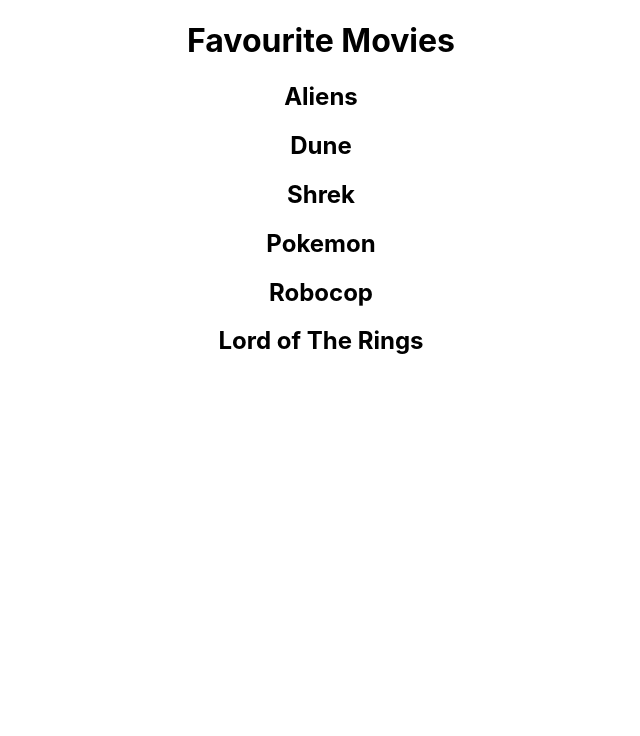
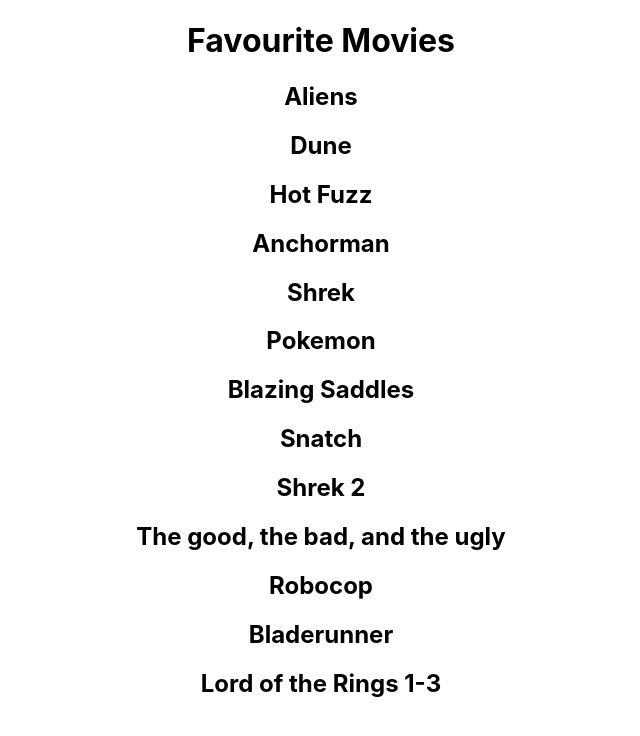
Before and after one commit to Dunconius/react-props, a React (Create React App) app: page / in a window 1280 px wide. Shown: the top 736 px of the page, without its empty margins (319-959 px from the left). Built offline with nearby package versions, Linux system fonts and the light colour scheme.

Commit message:
feat: index apps with children

```diff
--- a/index.html
+++ /dev/null
@@ -1 +0,0 @@
-<h1></h1>
--- a/src/components/MovieList.jsx
+++ b/src/components/MovieList.jsx
@@ -3,11 +3,21 @@
 
 let favouriteMovies = [
     "Aliens",
-    "Dune",
-    "Shrek",
-    "Pokemon",
-    "Robocop",
-    "Lord of The Rings"
+	"Dune",
+	"Hot Fuzz",
+	"",
+	"Anchorman",
+	"Shrek",
+	"Pokemon",
+	"",
+	"Blazing Saddles",
+	"Snatch",
+	"Shrek 2",
+	"The good, the bad, and the ugly",
+	"Robocop",
+	"",
+	"Bladerunner",
+	"Lord of the Rings 1-3"
 ];
 
 export default function MovieList(){
@@ -15,6 +25,11 @@
     return (
         <section>
             {favouriteMovies.map((movie, index) => {
+
+                if (movie.length === 0){
+                    return null;
+                }
+
                 return <MovieCard key={movie + "-" + index} movieName={movie}/>
             })}
         </section>
--- a/src/index.js
+++ b/src/index.js
@@ -3,11 +3,16 @@
 import './stylesheets/index.css';
 import App from './pages/App';
 import reportWebVitals from './reportWebVitals';
+import MovieList from './components/MovieList';
 
 const root = ReactDOM.createRoot(document.getElementById('root'));
 root.render(
   <React.StrictMode>
-    <App />
+    {/* <App /> */}
+    <App>
+      <MovieList />
+
+    </App>
   </React.StrictMode>
 );
 
--- a/src/pages/App.jsx
+++ b/src/pages/App.jsx
@@ -2,13 +2,13 @@
 import MovieList from '../components/MovieList';
 import '../stylesheets/App.css';
 
-function App() {
+function App(props) {
   return (
     <div className="App">
       <h1>Favourite Movies</h1>
 
       {/* <MoveiList /> */}
-      <MovieList />
+      {props.children}
 
     </div>
   );
```
